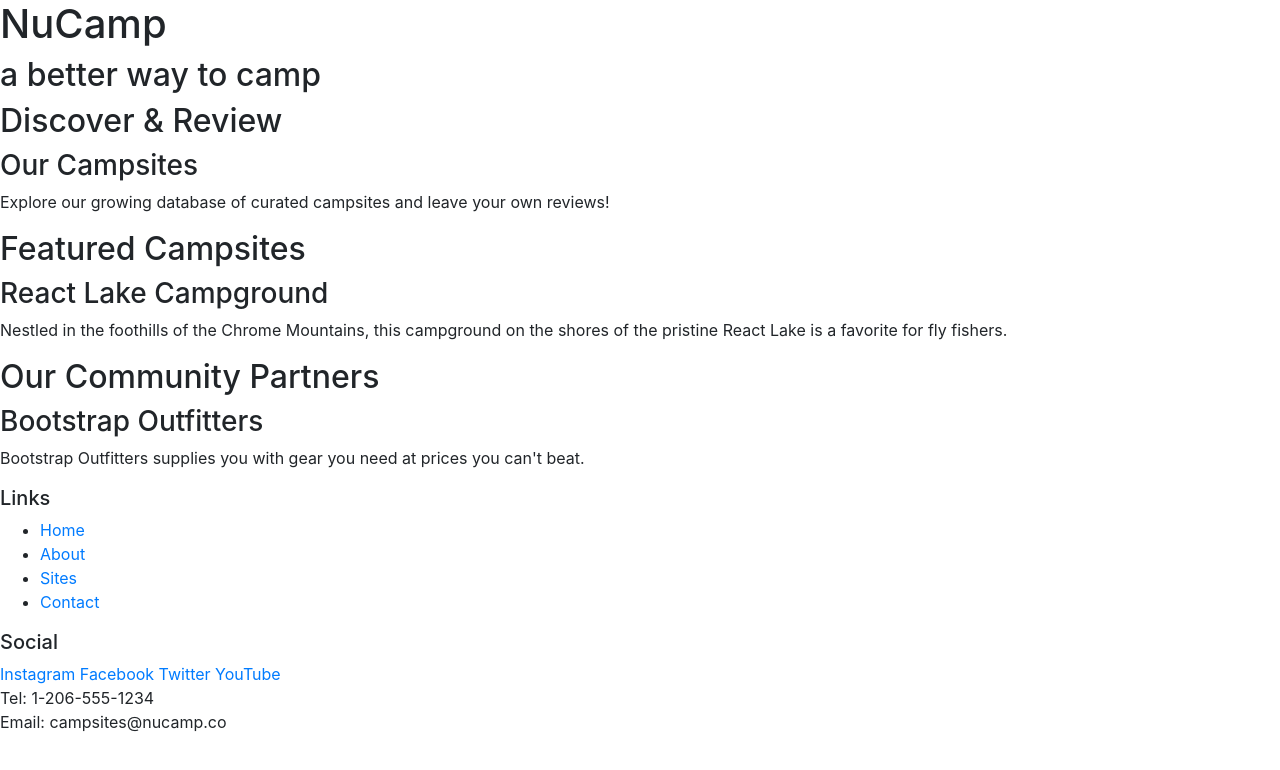
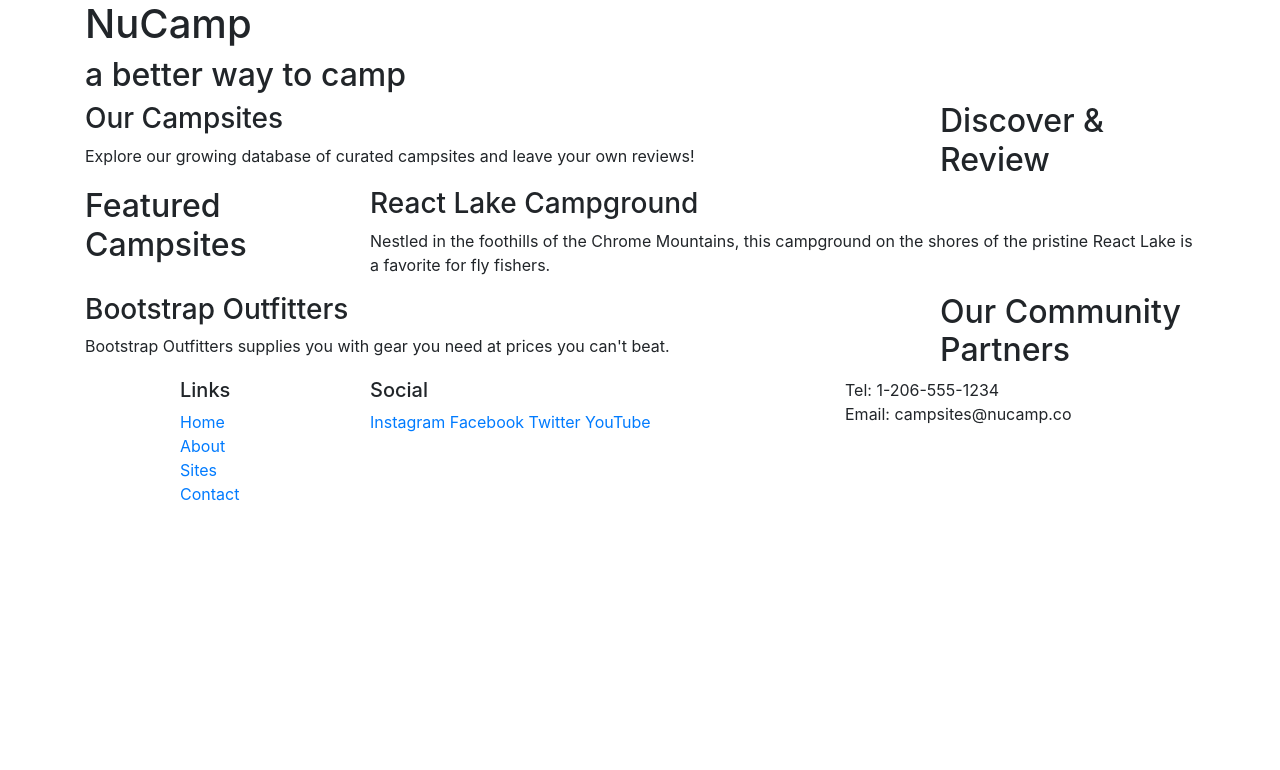
Before and after one commit to syd333/NucampProject, a website: page index.html in a window 1280 px wide. Drawn offline with nearby package versions, Linux system fonts and the light colour scheme.

Commit message:
Bootstrap Grid

```diff
--- a/index.html
+++ b/index.html
@@ -16,51 +16,71 @@
 
 <body>
 
-    <header>
-        <div>
+    <header class= "jumbotro">
+        <div class= "container">
+            <div class= "row">
+                <div class= "col">
             <h1>NuCamp</h1>
             <h2>a better way to camp</h2>
         </div>
+        </div>
     </header>
 
-    <div>
+    <div class= "container">
+        <div class= "row">
+            <div class= "col-sm-4 order-sm-last col-md-3">
         <h2>Discover & Review</h2>
+        </div>
+        <div class="col">
         <h3>Our Campsites</h3>
         <p>Explore our growing database of curated campsites and leave your own reviews!</p>
     </div>
-
-    <div>
+</div>
+    <div class= "row">
+        <div class= "col-sm-4 col-md-3">
         <h2>Featured Campsites</h2>
+    </div>
+    <div class="col">
         <h3>React Lake Campground</h3>
         <p>Nestled in the foothills of the Chrome Mountains, this campground on the shores of the pristine React Lake is a favorite for fly fishers.</p>
     </div>
+</div>
+    <div class= "row">
+        <div class="col-sm-4 order-sm-last col-md-3">
+        <h2>Our Community Partners</h2>
+    </div>
+    <div class= "col">
 
-    <div>
-        <h2>Our Community Partners</h2>
         <h3>Bootstrap Outfitters</h3>
         <p>Bootstrap Outfitters supplies you with gear you need at prices you can't beat.</p>
     </div>
+</div>
+</div>
     <footer>
-        <div>
+        <div class= "container">
+            <div class= "row">
+                <div class= "col-4 col-sm-2 offset-1">
             <h5>Links</h5>
-            <ul>
+            <ul class= "list-unstyled">
                 <li><a href="#">Home</a></li>
                 <li><a href="#">About</a></li>
                 <li><a href="#">Sites</a></li>
                 <li><a href="#">Contact</a></li>
             </ul>
         </div>
-        <div>
+        <div class="col-6 col-sm-5">
             <h5>Social</h5>
             <a href="http://instagram.com/">Instagram</a>
             <a href="http://facebook.com/">Facebook</a>
             <a href="http://twitter.com/">Twitter</a>
             <a href="http://youtube.com/">YouTube</a>
         </div>
-        <div>
+        <div class= "col-sm-4">
             Tel: 1-206-555-1234<br />
             Email: campsites@nucamp.co
         </div>
+    </div>
+</div>
     </footer>
 
     <!-- jQuery must come first, then Popper.js, then the Bootstrap JavaScript plugins.-->
```
